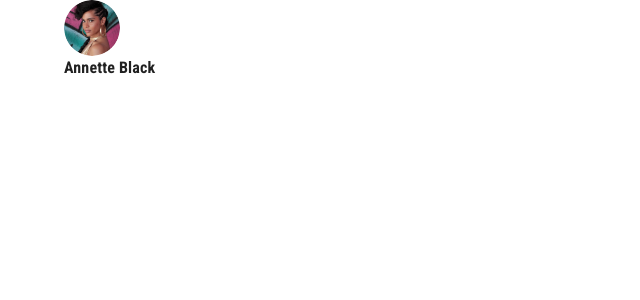
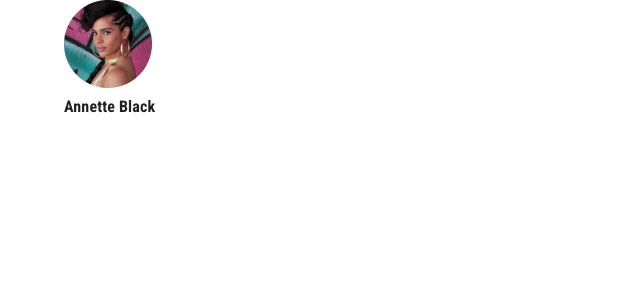
Before and after one commit to boiOctave/hngsocialtree, a React (Create React App) app: page / in a window 1280 px wide. Shown: the top 300 px of the page, without its empty margins (0-640 px from the left). Built offline with nearby package versions, Linux system fonts and the light colour scheme; a web font is replaced by a local one.

Commit message:
changed from mui avatar tag to jsx img tag

```diff
--- a/src/components/Header/ProfileImage.js
+++ b/src/components/Header/ProfileImage.js
@@ -5,12 +5,13 @@ import profile__img from '../../assets/images/profile__img.png';
 const ProfileImage = ({ name }) => {
     return (
         <Box flex>
-            <Avatar
+            {/* <Avatar
                 alt='Profile Image'
                 id='profile__img'
                 src={profile__img}
                 sx={{ width: 56, height: 56 }}
-            />
+            /> */}
+            <img src={profile__img} alt='profile avatar' id='profile__img' />
             <Typography
                 sx={{
                     fontFamily: `'Roboto Condensed', sans-serif`,
```
